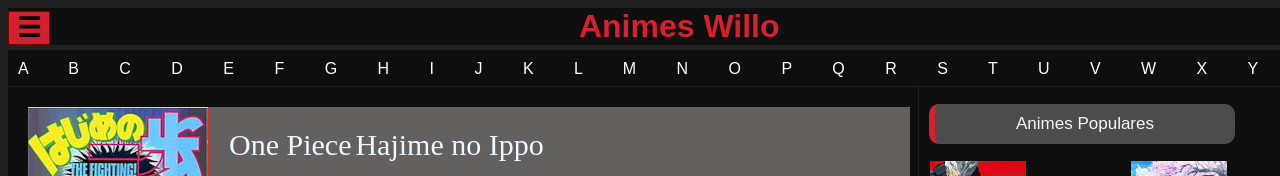
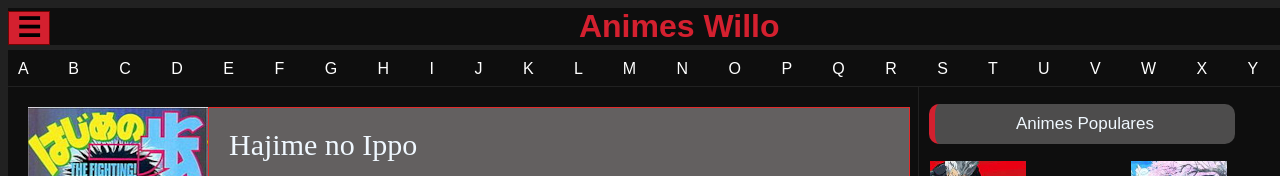
Before and after one commit to Willomadiel/Anime.WL, a plain HTML site: page Temporadas/Temp Hajime Ippo.html in a window 1280 px wide. Shown: the top 176 px of the page. Drawn offline with Linux system fonts and the light colour scheme.

Commit message:
erro div

```diff
--- a/Temporadas/Temp Hajime Ippo.html
+++ b/Temporadas/Temp Hajime Ippo.html
@@ -141,9 +141,9 @@
         <div class="p1" id="p1">
         </div>
         <div class="p1" id="p2">
-            <span>One Piece</span>
             <span>Hajime no Ippo</span>
             <p>Ippo Makunouchi é um garoto de 16 anos bastante tímido, trabalha com sua mãe que possui uma loja que aluga barco para pescaria. Devido ao trabalho, ele nunca possui tempo livre para praticar esportes e fazer amigos. Um certo dia uns garotos de seu colégio o cercam no caminho de casa, e começam a bater em Ippo, até que aparece um famoso boxeador Mamoru Takamura, para salvá-lo. Eis então que Takamura pede para Ippo golpear o saco de areia.</p>
+            </div>
         <div class="" id="l1">
             <a href="a">Temporada 1</a>
         </div>
```
